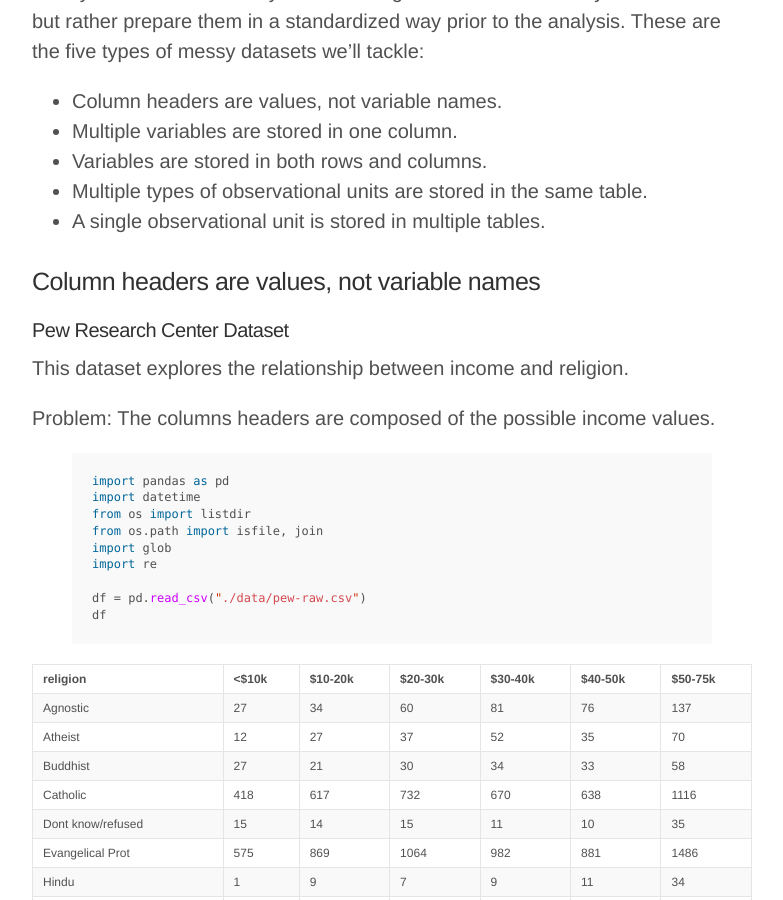
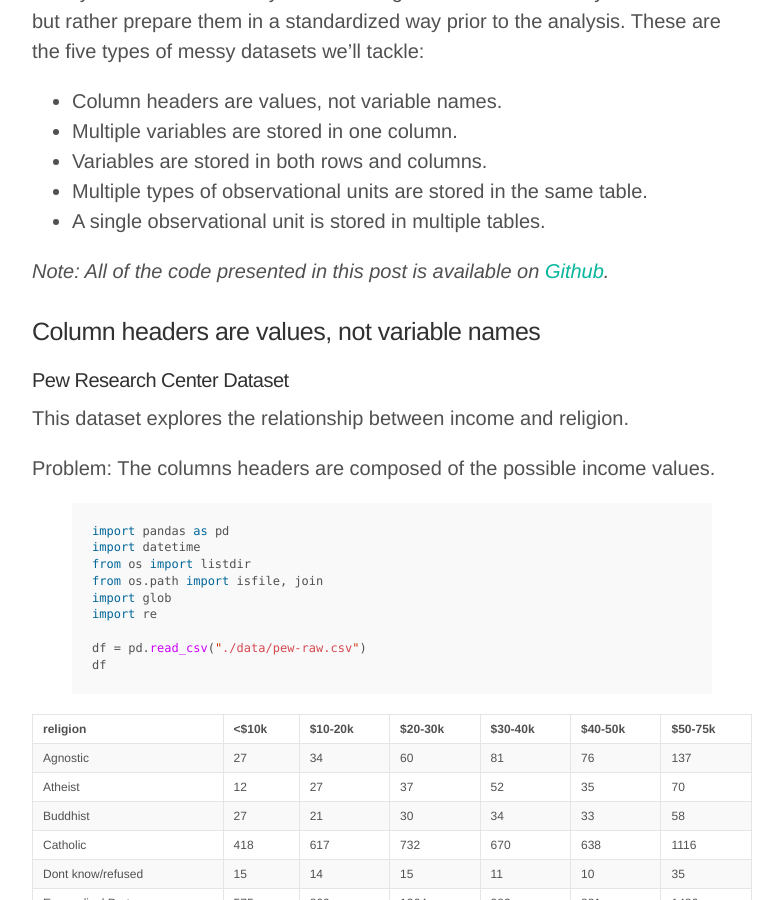
Before and after one commit to nickhould/nickhould.github.io, a Jekyll site: the page built from _posts/2016-12-06-tidy-data-in-python.md, in a window 1280 px wide and 900 px high, scrolled down 1642 px. Shown: the whole window, without its empty margins (248-1031 px from the left). Built offline with Jekyll 4.4.1, drawn with Linux system fonts in a browser that asks for light colours; nearby versions of some CDN libraries; a script that is not in the unit is left out; comment, search, counter and statistics services are not loaded.

Commit message:
Add reference to Github

```diff
--- a/_posts/2016-12-06-tidy-data-in-python.md
+++ b/_posts/2016-12-06-tidy-data-in-python.md
@@ -109,6 +109,7 @@ Through the following examples extracted from Wickham's paper, we'll wrangle mes
 - Multiple types of observational units are stored in the same table.
 - A single observational unit is stored in multiple tables.
 
+*Note: All of the code presented in this post is available on [Github](https://github.com/nickhould/tidy-data-python).*
 ###  Column headers are values, not variable names
 
 #### Pew Research Center Dataset
```
